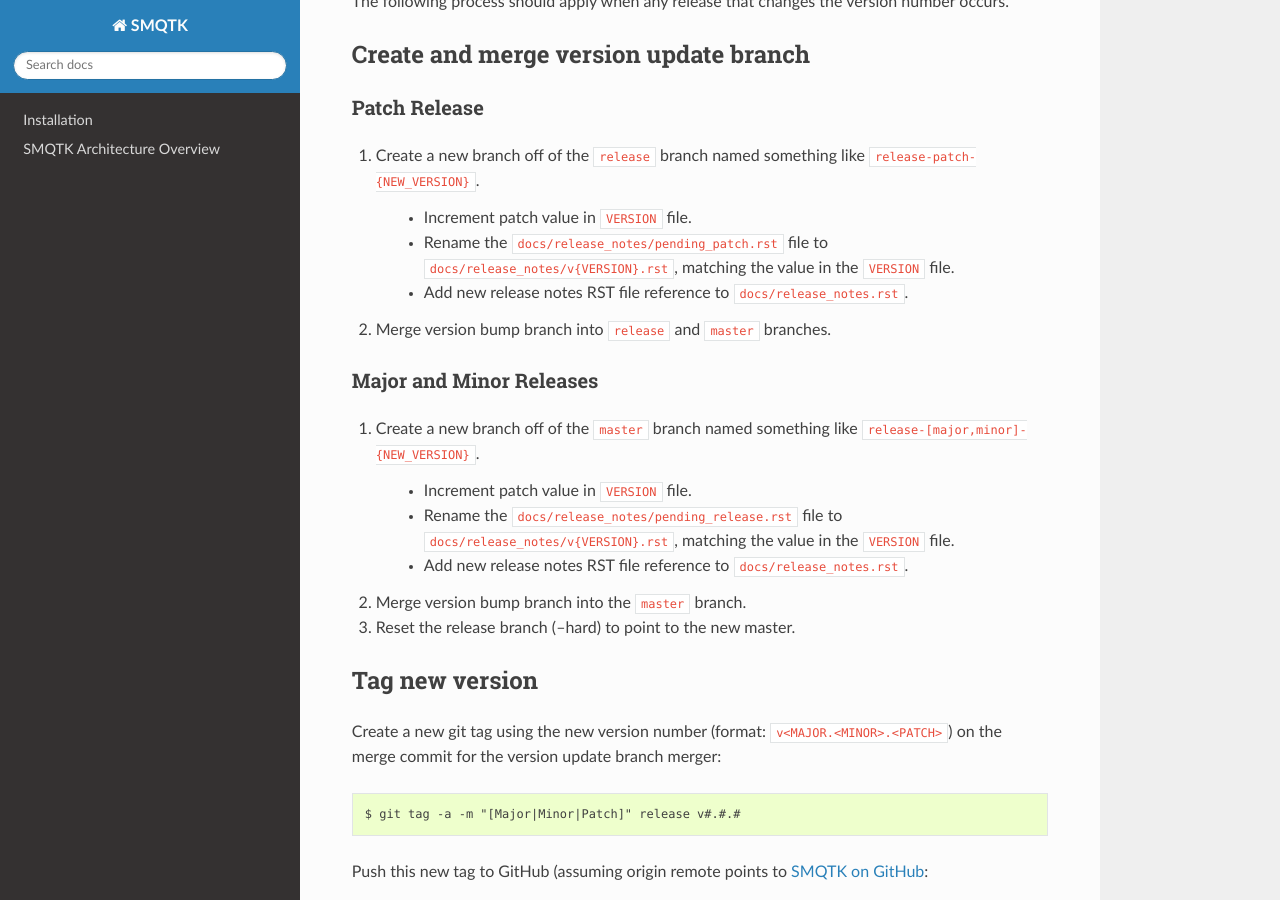
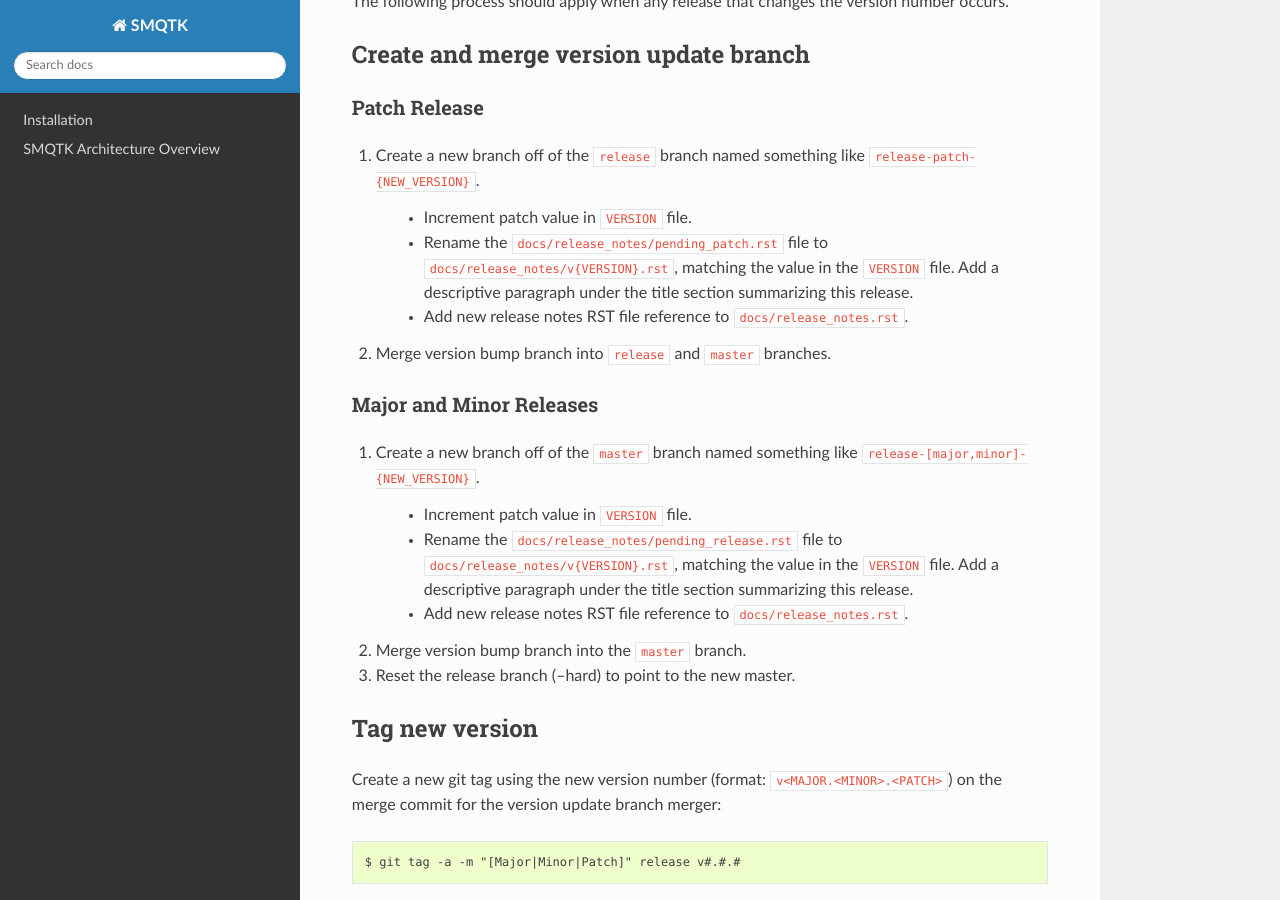
Before and after one commit to Kitware/SMQTK-Core, a Sphinx documentation site: the page built from docs/release_process.rst, in a window 1280 px wide and 900 px high, scrolled down 267 px. Built offline with Sphinx 7.4.7 and the Read the Docs theme 2.0.0, drawn with Linux system fonts in a browser that asks for light colours; pages that are not in the unit, such as notebooks, are missing from menus; the version number could not be read and is left out.

Commit message:
Update to version number 0.10.0 and transition release notes file
Minor update to release process documentation.

```diff
--- a/docs/release_notes.rst
+++ b/docs/release_notes.rst
@@ -17,3 +17,4 @@
    release_notes/v0.8.0
    release_notes/v0.8.1
    release_notes/v0.9.0
+   release_notes/v0.10.0
--- a/docs/release_process.rst
+++ b/docs/release_process.rst
@@ -21,7 +21,8 @@
     - Increment patch value in ``VERSION`` file.
     - Rename the ``docs/release_notes/pending_patch.rst`` file to
       ``docs/release_notes/v{VERSION}.rst``, matching the value in the
-      ``VERSION`` file.
+      ``VERSION`` file.  Add a descriptive paragraph under the title section
+      summarizing this release.
     - Add new release notes RST file reference to ``docs/release_notes.rst``.
 2. Merge version bump branch into ``release`` and ``master`` branches.
 
@@ -32,7 +33,8 @@
     - Increment patch value in ``VERSION`` file.
     - Rename the ``docs/release_notes/pending_release.rst`` file to
       ``docs/release_notes/v{VERSION}.rst``, matching the value in the
-      ``VERSION`` file.
+      ``VERSION`` file.  Add a descriptive paragraph under the title section
+      summarizing this release.
     - Add new release notes RST file reference to ``docs/release_notes.rst``.
 2. Merge version bump branch into the ``master`` branch.
 3. Reset the release branch (--hard) to point to the new master.
```
Also changed, not shown: 1 other file.
